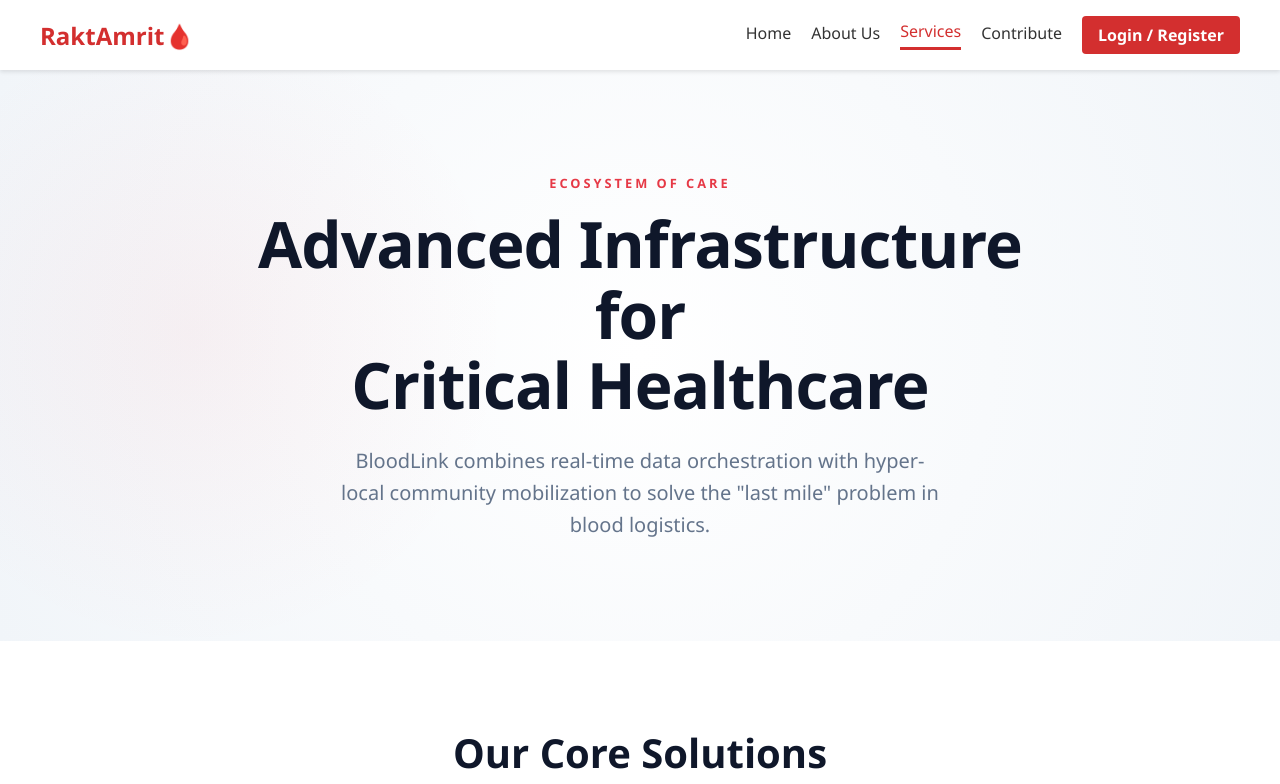
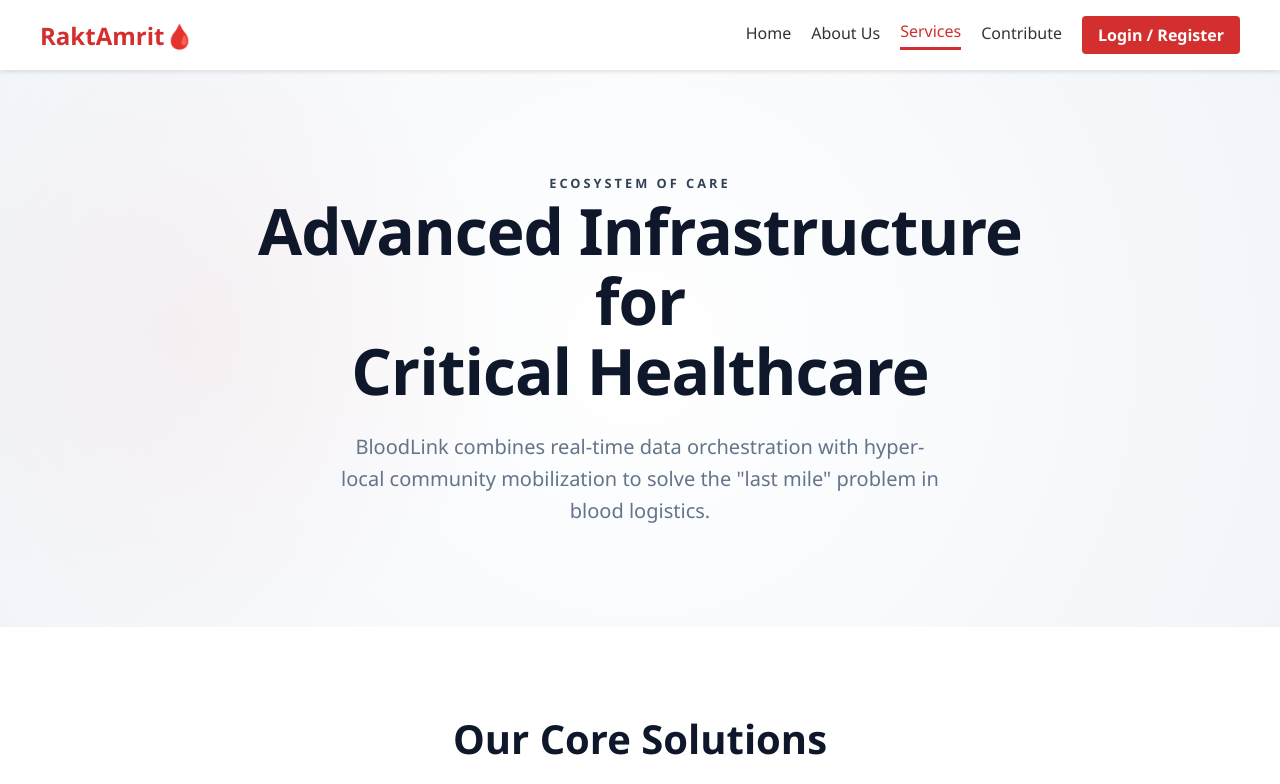
Before and after one commit to Parwatsinghpanwar/Blood_Bank_M_System, a React (Vite) app in the folder client/: page /services in a window 1280 px wide. Shown: the top 784 px of the page. Built offline with nearby package versions, Linux system fonts and the light colour scheme.

Commit message:
fix: Remove redundant position property and adjust animation timing in services hero content

```diff
--- a/client/src/styles/services.css
+++ b/client/src/styles/services.css
@@ -96,7 +96,6 @@
 }
 
 .services-container .services-hero-content {
-    position: relative;
     z-index: 1;
     max-width: 800px;
     animation: fadeUp 0.8s ease-out;
@@ -107,9 +106,7 @@
     font-size: 0.8rem;
     font-weight: 700;
     letter-spacing: 3px;
-    color: var(--svc-primary);
-    margin-bottom: 1rem;
-    text-transform: uppercase;
+    animation: fadeUp 0.8s ease;
 }
 
 .services-container .services-hero h1 {
```
